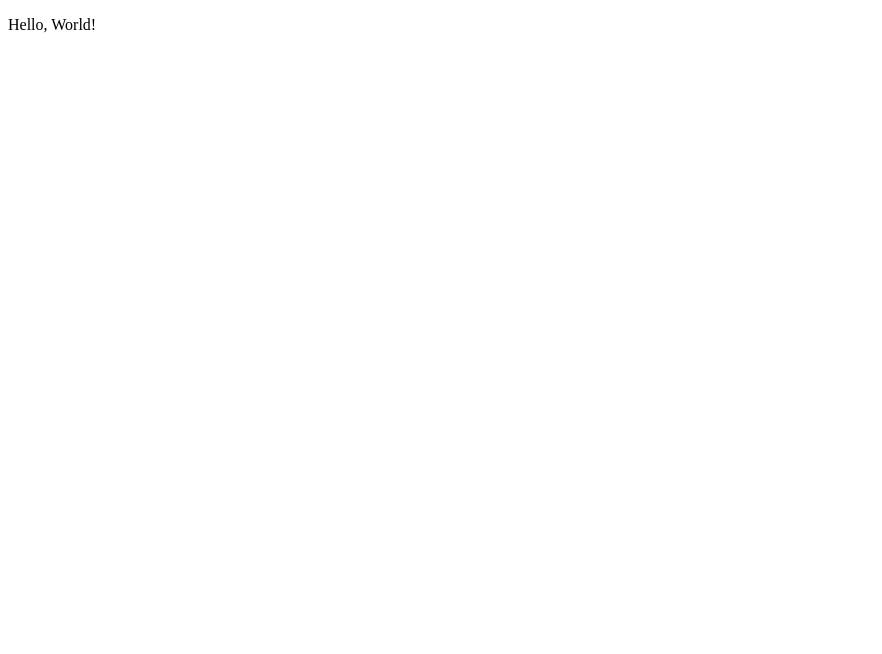
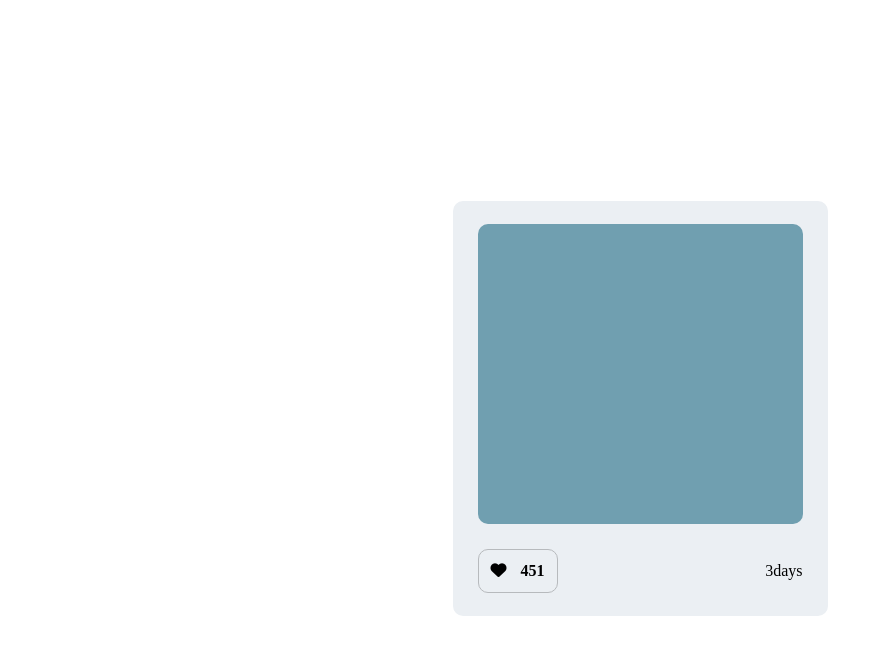
Before and after one commit to ChangHyun92/my-first-web-site, a plain HTML site: page index.html in a window 1280 px wide. Shown: the whole page, without its empty margins (0-882 px from the left). Drawn offline with Linux system fonts and the light colour scheme.

Commit message:
Add files via upload

```diff
--- a/index.html
+++ b/index.html
@@ -1,12 +1,32 @@
 <!DOCTYPE html>
-<html lang="en">
-<head>
-	<meta charset="UTF-8">
-	<meta http-equiv="X-UA-Compatible" content="IE=edge">
-	<meta name="viewport" content="width=device-width, initial-scale=1.0">
-	<title>Portfolio</title>
-</head>
-<body>
-  <p>Hello, World!</p>
-</body>
+<html>
+  <head>
+    <meta charset="utf-8" />
+    <meta name="viewport" content="width=device-width" />
+    <title>repl.it</title>
+    <link href="./style.css" rel="stylesheet" type="text/css" />
+    <script
+      src="https://kit.fontawesome.com/e264982194.js"
+      crossorigin="anonymous"
+    ></script>
+  </head>
+  <body>
+    <div class="color-picker">
+      <div class="color-box-wrap">
+        <div class="color-box">
+        </div>
+        <span class="color-hex">#709fb0</span>
+      </div>
+
+      <div class="color-info">
+        <div class="left">
+          <i class="fas fa-heart"></i>
+          <strong class="color-hit">451</strong>
+        </div>
+        <div class="right">
+          <span class="lefted-date"> 3days </span>
+        </div>
+      </div>
+    </div>
+  </body>
 </html>
--- /dev/null
+++ b/style.css
@@ -0,0 +1,91 @@
+* {
+    box-sizing: border-box;
+  }
+
+  .visually-hidden {
+    clip: rect(0 0 0 0);
+    clip-path: inset(50%);
+    height: 1px;
+    overflow: hidden;
+    position: absolute;
+    white-space: nowrap;
+    width: 1px;
+  }
+
+  body {
+    display: flex;
+    align-items: center;
+    justify-content: center;
+    height: 100vh;
+  }
+
+  .color-picker {
+    display: flex;
+    flex-direction: column;
+    justify-content: center;
+    width: 375px;
+    height: 415px;
+    background-color: #ebeff3;
+    padding: 25px;
+    border-radius: 10px;
+  }
+
+  .color-box-wrap {
+    position: relative;
+    margin-bottom: 25px;
+  }
+
+  .color-box-wrap .color-hex {
+    position: absolute;
+    bottom: 20px;
+    left: 0;
+    color: #fff;
+    background-color: rgba(0, 0, 0, 0.2);
+    padding: 5px 10px;
+  }
+
+  .color-box {
+    position: relative;
+    width: 325px;
+    height: 300px;
+    background-color: #709fb0;
+    border-radius: 10px;
+    cursor: pointer;
+    transition: box-shadow 300ms ease-in-out;
+  }
+
+  .color-box:hover {
+    box-shadow: 20px 20px 100px #bebebe, -20px -20px 100px #ffffff;
+  }
+
+  .color-box-wrap .color-hex {
+    opacity: 0;
+    transition: opacity 500ms ease-in-out;
+  }
+
+  .color-box:hover ~ .color-hex {
+    opacity: 1;
+  }
+
+  .color-info {
+    display: flex;
+    justify-content: space-between;
+    align-items: center;
+    width: 100%;
+  }
+
+  .color-info .left {
+    border: 1px solid #b7babd;
+    border-radius: 10px;
+    padding: 12px;
+  }
+
+  .color-info .left .fa-heart {
+    margin-right: 10px;
+    cursor: pointer;
+    transition: color 300ms ease-in-out;
+  }
+
+  .color-info .left .fa-heart:hover {
+    color: #ff4747;
+  }
```
